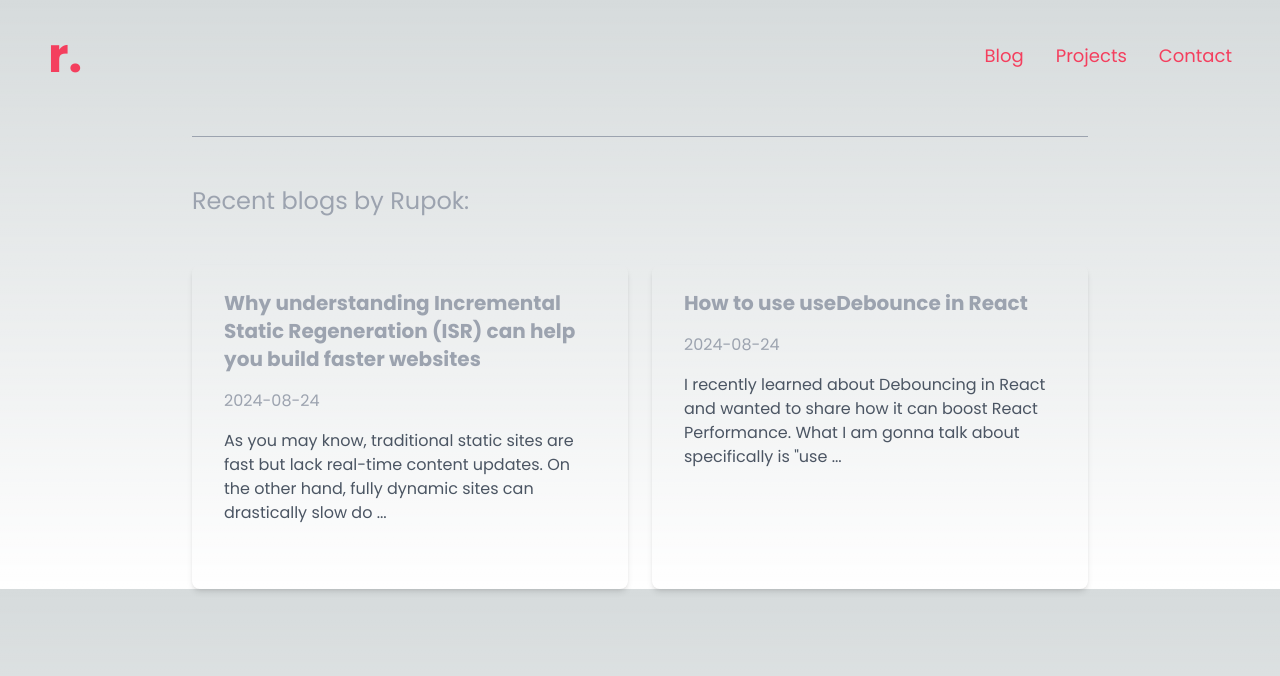
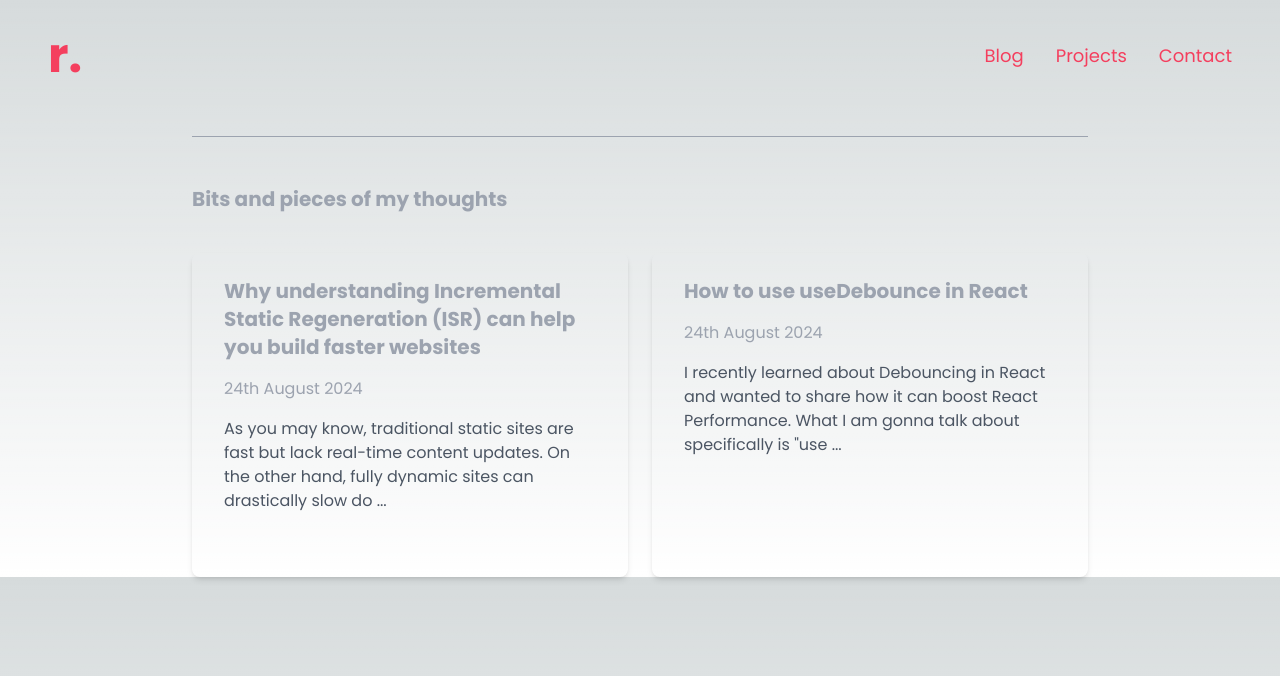
Before and after one commit to rupokghosh/rupokghosh.com, a Next.js app: page /blog in a window 1280 px wide. Shown: the top 676 px of the page. Built offline with nearby package versions, Linux system fonts and the light colour scheme.

Commit message:
change date format

```diff
--- a/package.json
+++ b/package.json
@@ -10,6 +10,7 @@
   },
   "dependencies": {
     "@next/font": "^14.2.6",
+    "date-fns": "^3.6.0",
     "framer-motion": "^11.3.30",
     "gray-matter": "^4.0.3",
     "next": "^14.2.5",
--- a/src/app/blog/[slug]/page.tsx
+++ b/src/app/blog/[slug]/page.tsx
@@ -2,11 +2,18 @@
 import Nav from "@/components/navigation";
 import { getPostData } from "@/lib/posts";
 import "../../blogs.css";
+import { format } from 'date-fns';
+
 type PostProps = {
   params: {
     slug: string;
   };
 };
+
+function formatDate(dateString: string) {
+  const date = new Date(dateString);
+  return format(date, "do MMMM yyyy");
+}
 
 export default async function PostPage({ params }: PostProps) {
   const postData = await getPostData(params.slug);
@@ -21,7 +28,7 @@ export default async function PostPage({ params }: PostProps) {
             {postData.title}
           </h1>
           <p className="text-rose-500 text-xs sm:text-sm lg:text-base mb-8">
-            Written by Rupok on {postData.date}
+            Written by Rupok on {formatDate(postData.date)}
           </p>
           <div dangerouslySetInnerHTML={{ __html: postData.contentHtml }} />
         </div>
--- a/src/app/blog/page.tsx
+++ b/src/app/blog/page.tsx
@@ -2,6 +2,12 @@
 import Link from "next/link";
 import { getSortedPostsData } from "@/lib/posts";
 import Nav from "@/components/navigation";
+import { format } from "date-fns";
+
+function formatDate(dateString: string) {
+  const date = new Date(dateString);
+  return format(date, "do MMMM yyyy");
+}
 
 export default function BlogPage() {
   const allPostsData = getSortedPostsData();
@@ -11,8 +17,8 @@ export default function BlogPage() {
       <Nav />
       <div className="flex flex-col items-center gap-6 md:w-full md:max-w-4xl mx-auto">
         <hr className="border-gray-400 my-6 w-full" />
-        <h1 className="text-2xl mb-6 text-center text-gray-400 md:text-left w-full">
-          Recent blogs by Rupok:
+        <h1 className="text-xl font-bold mb-4 text-center text-gray-400 md:text-left w-full">
+          Bits and pieces of my thoughts
         </h1>
         <ul className="grid grid-cols-1 md:grid-cols-2 gap-6 w-full">
           {allPostsData.map(({ slug, title, date, excerpt }) => (
@@ -22,8 +28,10 @@ export default function BlogPage() {
             >
               <Link href={`/blog/${slug}`} passHref>
                 <div className="flex flex-col items-center hover:shadow-md rounded-md px-4 py-2 border-gray-600 transition duration-300 ease-in-out md:items-start md:h-full md:w-full cursor-pointer gap-4">
-                  <div className="text-xl font-bold text-gray-400 group-hover:text-rose-500">{title}</div>
-                  <p className="text-gray-400">{date}</p>
+                  <div className="text-xl font-bold text-gray-400 group-hover:text-rose-500">
+                    {title}
+                  </div>
+                  <p className="text-gray-400">{formatDate(date)}</p>
                   <p className="text-gray-600">{excerpt}</p>
                   <button className="flex items-center rounded text-rose-500 opacity-0 group-hover:opacity-100 transition-opacity duration-300">
                     Continue Reading
```
Also changed, not shown: 1 other file (tests, documents, lock files or other folders).
